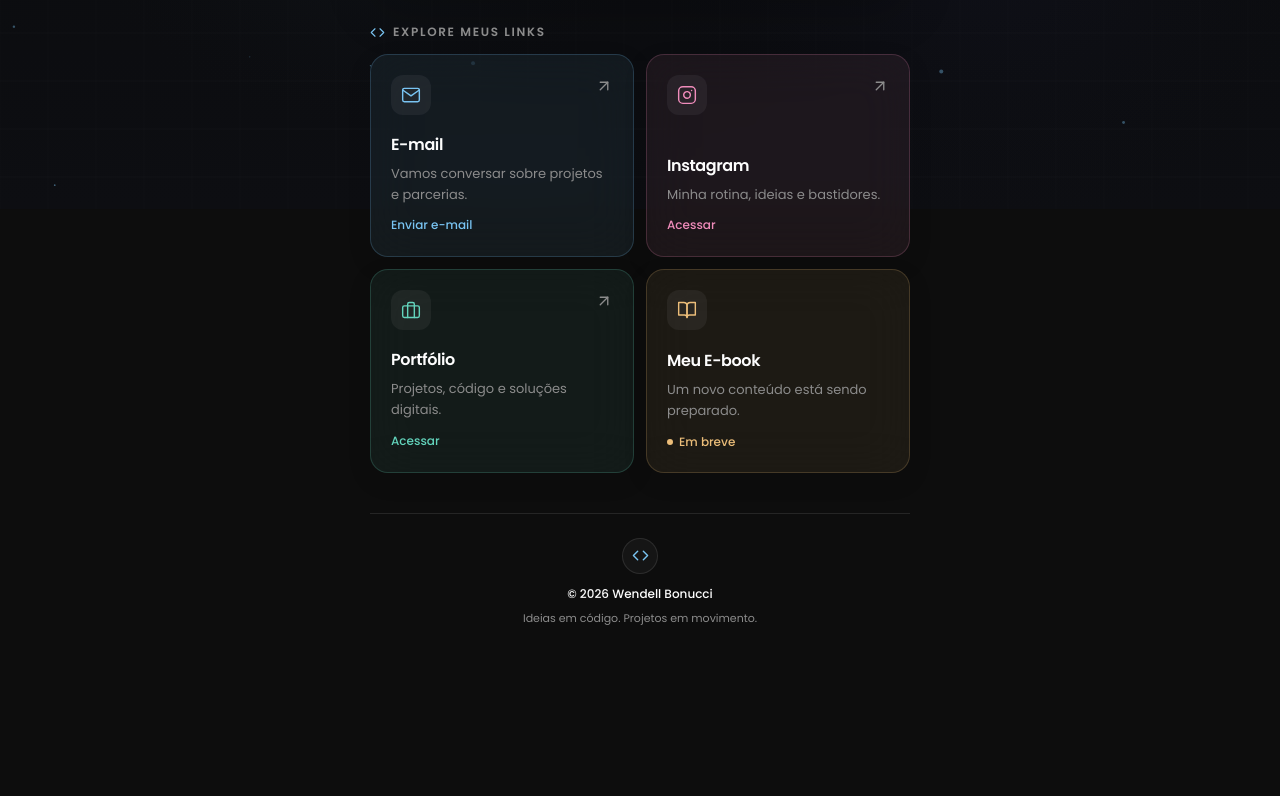
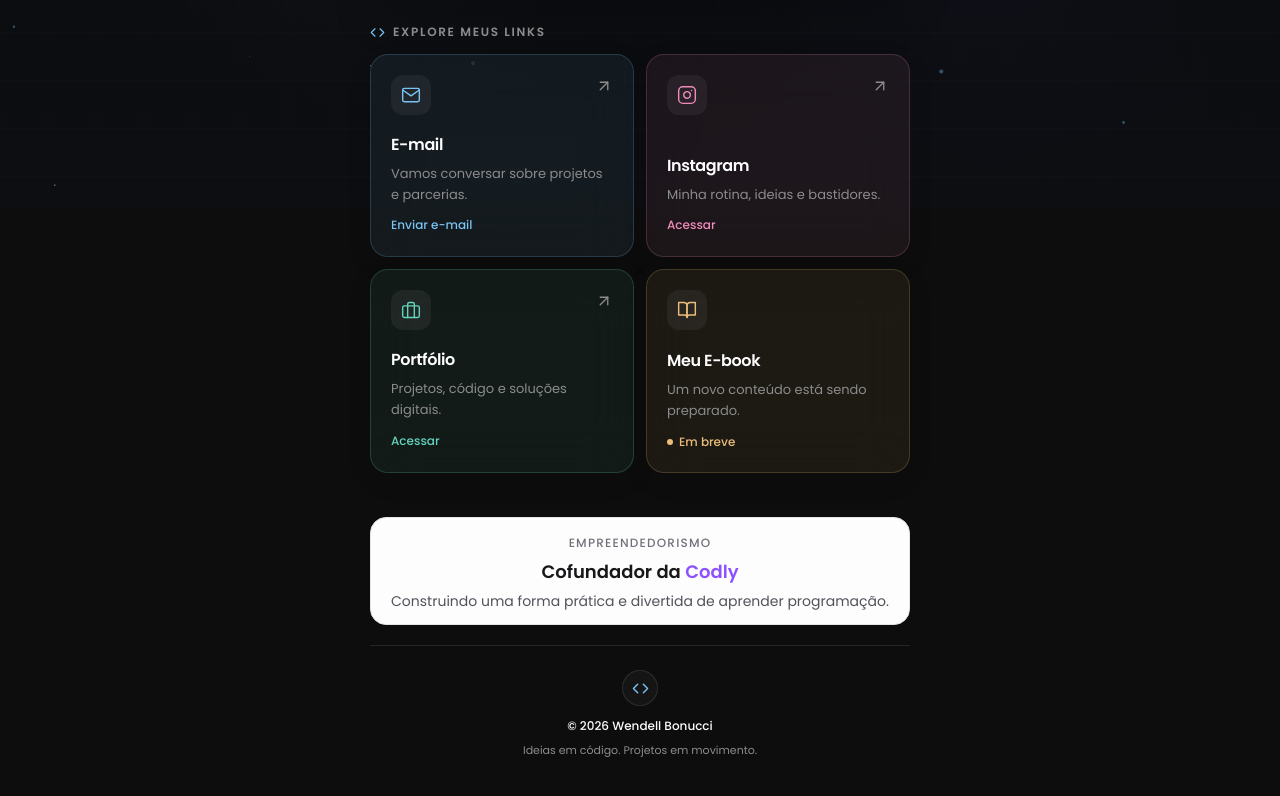
Before and after one commit to WendelBonucci/wendellbonucci-links, a Next.js app: page / in a window 1280 px wide. Shown: the part 591-1387 px from the top of the page. Before the commit the page ends 1258 px from the top, so only its background shows below. Built offline with nearby package versions, Linux system fonts and the light colour scheme.

Commit message:
Sessão de cofundador do Codly

```diff
--- a/src/components/home/HomeMain.tsx
+++ b/src/components/home/HomeMain.tsx
@@ -1,11 +1,13 @@
 import Hero from "./hero/Hero"
 import Links from "./cardsLinks/Links"
+import Codly from "./codly/codly"
 
 export default function HomeMain() {
     return (
         <main className="w-full h-full flex flex-col overflow-hidden">
             <Hero />
             <Links />
+            <Codly />
         </main>
     )
 }
--- /dev/null
+++ b/src/components/home/codly/codly.tsx
@@ -0,0 +1,9 @@
+export default function Codly() {
+    return (
+        <section className="mx-auto my-3 w-full max-w-135 rounded-2xl border border-zinc-200 bg-white px-4 py-3 text-center dark:border-zinc-800 dark:bg-zinc-900/50">
+            <span className="text-xs font-medium uppercase tracking-widest text-zinc-500 dark:text-zinc-400">Empreendedorismo</span>
+            <h2 className="mt-1 text-lg font-semibold text-zinc-900 dark:text-white">Cofundador da <span className="text-violet-500">Codly</span></h2>
+            <p className="mt-1 text-sm leading-relaxed text-zinc-600 dark:text-zinc-400">Construindo uma forma prática e divertida de aprender programação.</p>
+        </section>
+    );
+}
```
